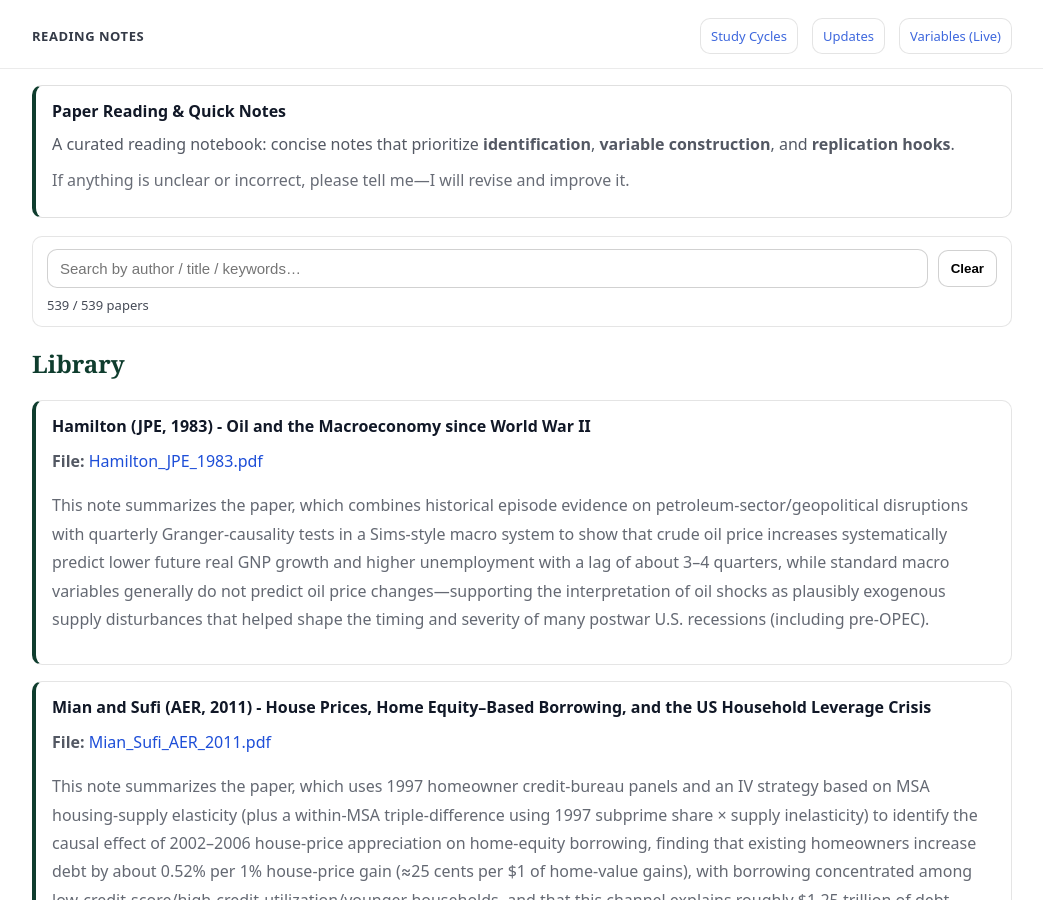
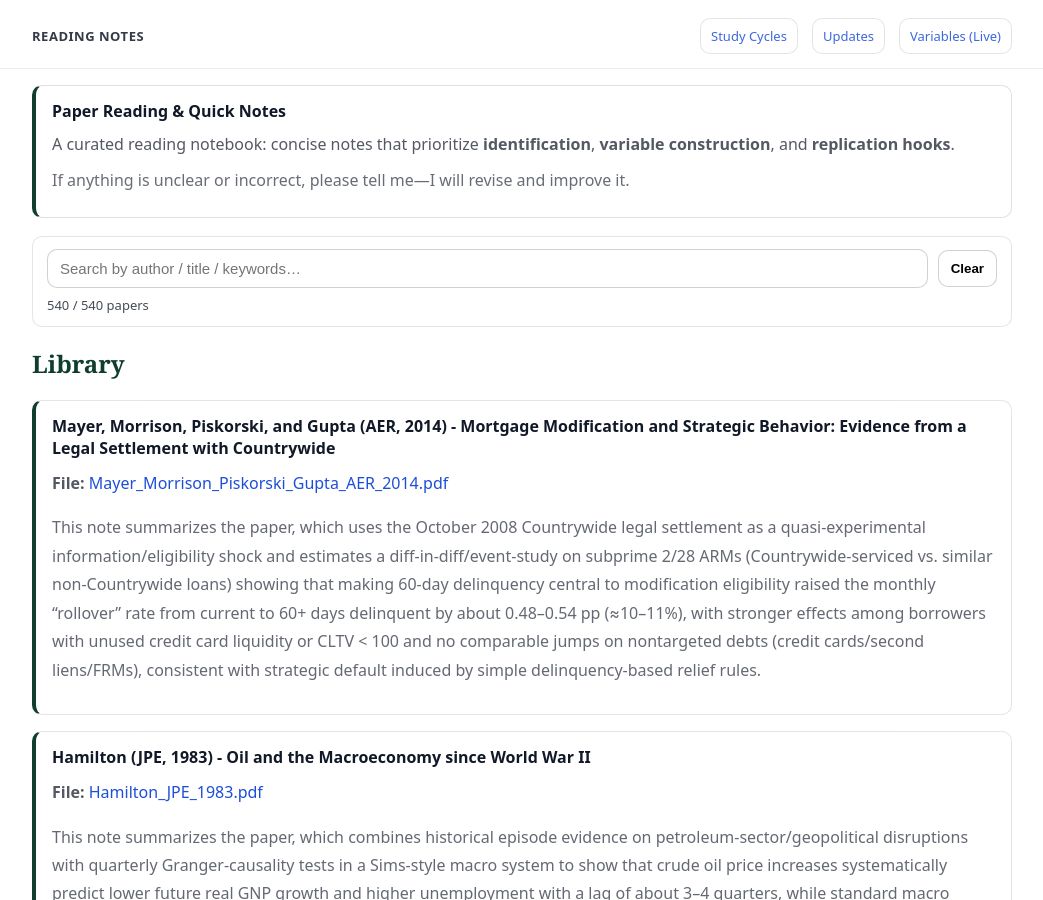
Before and after one commit to yaxinzn/study-archive, a Jekyll site: the page built from reading/index.md, in a window 1280 px wide and 900 px high. Shown: the whole window, without its empty margins (118-1161 px from the left). Built offline with Jekyll 4.4.1, drawn with Linux system fonts in a browser that asks for light colours.

Commit message:
Reading: add/update Mayer_Morrison_Piskorski_Gupta_AER_2014.pdf

```diff
--- a/_data/reading.yml
+++ b/_data/reading.yml
@@ -1,3 +1,7 @@
+- title: "Mayer, Morrison, Piskorski, and Gupta (AER, 2014) - Mortgage Modification and Strategic Behavior: Evidence from a Legal Settlement with Countrywide"
+  file: "Mayer_Morrison_Piskorski_Gupta_AER_2014.pdf"
+  desc: "This note summarizes the paper, which uses the October 2008 Countrywide legal settlement as a quasi-experimental information/eligibility shock and estimates a diff-in-diff/event-study on subprime 2/28 ARMs (Countrywide-serviced vs. similar non-Countrywide loans) showing that making 60-day delinquency central to modification eligibility raised the monthly “rollover” rate from current to 60+ days delinquent by about 0.48–0.54 pp (≈10–11%), with stronger effects among borrowers with unused credit card liquidity or CLTV < 100 and no comparable jumps on nontargeted debts (credit cards/second liens/FRMs), consistent with strategic default induced by simple delinquency-based relief rules."
+
 - title: "Hamilton (JPE, 1983) - Oil and the Macroeconomy since World War II"
   file: "Hamilton_JPE_1983.pdf"
   desc: "This note summarizes the paper, which combines historical episode evidence on petroleum-sector/geopolitical disruptions with quarterly Granger-causality tests in a Sims-style macro system to show that crude oil price increases systematically predict lower future real GNP growth and higher unemployment with a lag of about 3–4 quarters, while standard macro variables generally do not predict oil price changes—supporting the interpretation of oil shocks as plausibly exogenous supply disturbances that helped shape the timing and severity of many postwar U.S. recessions (including pre-OPEC)."
```
Also changed, not shown: 1 other file.
